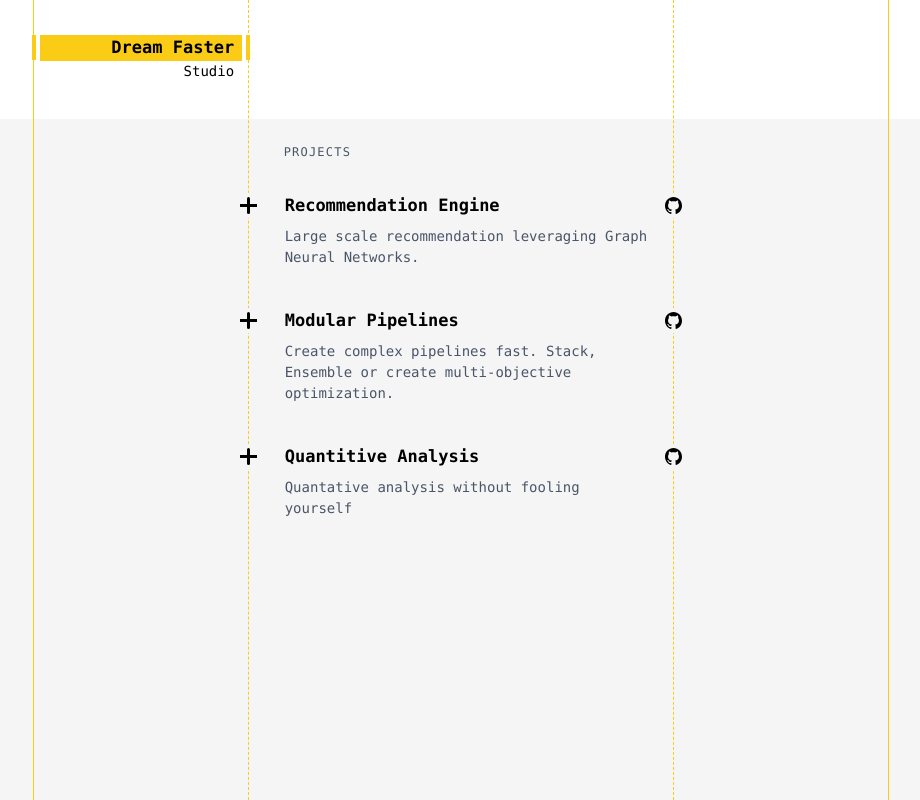
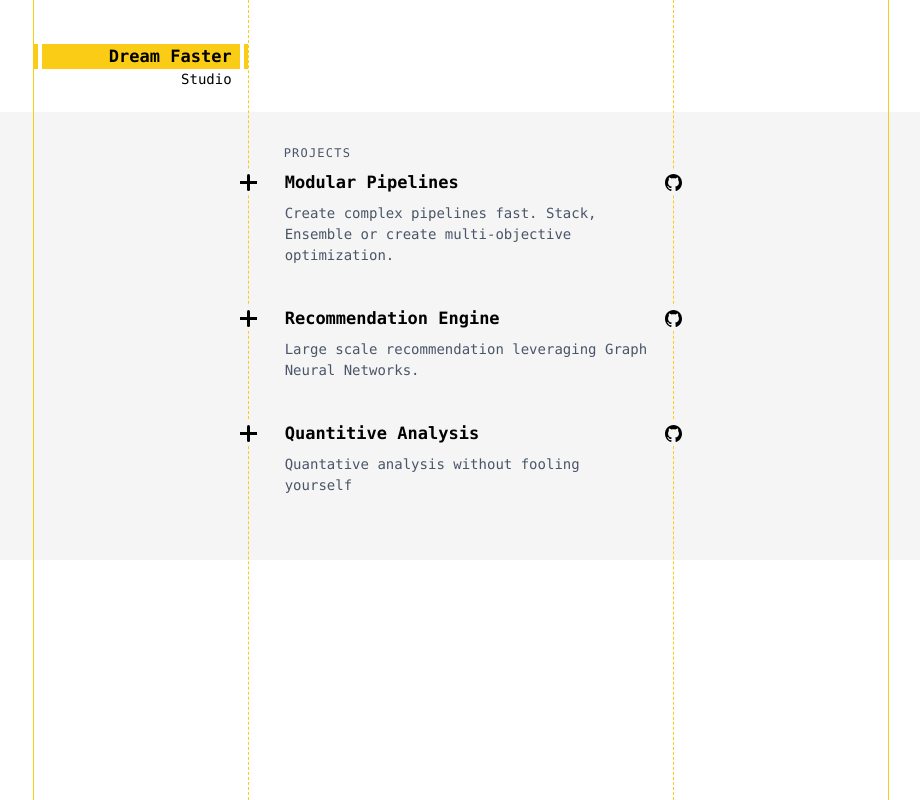
Before and after one commit to dream-faster/dream-faster-landing, a Next.js app: page / in a window 1280 px wide. Shown: the whole page, without its empty margins (179-1099 px from the left). Built offline with nearby package versions, Linux system fonts and the light colour scheme.

Commit message:
feat: Refractored & made better post pages.

```diff
--- a/package.json
+++ b/package.json
@@ -25,7 +25,8 @@
     "react": "^18.2.0",
     "react-dom": "^18.2.0",
     "remark": "^14.0.2",
-    "remark-html": "^15.0.1"
+    "remark-html": "^15.0.1",
+    "@tailwindcss/typography": "^0.5.7"
   },
   "devDependencies": {
     "@commitlint/cli": "^17.1.2",
--- a/src/components/Background.tsx
+++ b/src/components/Background.tsx
@@ -1,5 +1,16 @@
-const Background = () => (
-  <div className="pointer-events-none absolute inset-y-0 left-0 grid h-screen w-screen grid-cols-1 place-items-center p-5 md:grid-cols-6 md:p-0">
+const Background = ({ wide }: { wide: boolean }) =>
+  wide ? (
+    <div className="pointer-events-none absolute inset-y-0 left-0 grid h-screen w-screen grid-cols-1 place-items-center p-5 pt-0 md:grid-cols-8 md:p-0">
+      <div className="hidden h-screen w-full border-r border-dashed border-yellow-400 opacity-100 md:block md:border-solid" />
+      <div className="hidden h-screen w-full md:block" />
+      {/* <div className="hidden h-screen w-full md:block" /> */}
+      <div className="h-screen w-full border-x border-solid border-yellow-400 opacity-100 md:col-span-4 md:border-dashed" />
+      <div className="hidden h-screen w-full md:block" />
+      {/* <div className="hidden h-screen w-full md:block" /> */}
+      <div className="hidden h-screen w-full border-l border-dashed border-yellow-400 opacity-100 md:block md:border-solid" />
+    </div>
+  ) : (
+    <div className="pointer-events-none absolute inset-y-0 left-0 grid h-screen w-screen grid-cols-1 place-items-center p-5 pt-0 md:grid-cols-6 md:p-0">
       <div className="hidden h-screen w-full border-r border-dashed border-yellow-400 opacity-100 md:block md:border-solid" />
       <div className="hidden h-screen w-full md:block" />
       <div className="h-screen w-full border-x border-solid border-yellow-400 opacity-100 md:col-span-2 md:border-dashed" />
@@ -7,5 +18,4 @@ const Background = () => (
       <div className="hidden h-screen w-full border-l border-dashed border-yellow-400 opacity-100 md:block md:border-solid" />
     </div>
   );
-
 export default Background;
--- /dev/null
+++ b/src/components/Menu.tsx
@@ -0,0 +1,32 @@
+import Link from 'next/link';
+
+const Menu = ({ wide }: { wide: boolean }) => (
+  <div
+    className={`left-0 z-20 grid h-28 w-screen grid-cols-1 place-items-center  p-5  md:p-0 ${
+      wide ? 'md:grid-cols-8' : 'md:grid-cols-6'
+    }`}
+  >
+    <div />
+    <Link
+      href="/"
+      className="flex h-[calc(1rem+9px)] w-[calc(100%+5px)] items-center justify-center"
+    >
+      <button className="flex h-[calc(1rem+9px)] w-full items-start justify-start">
+        <div className="h-full w-1 flex-none bg-yellow-400 " />
+        <div className="mx-1  flex w-full flex-col items-start md:items-end">
+          <div className="flex w-full items-center justify-start bg-yellow-400 px-2 md:justify-end">
+            <h1 className="self-end whitespace-nowrap  text-right font-mono text-[calc(1rem+1px)] font-black text-black">
+              Dream Faster
+            </h1>
+          </div>
+          <h2 className="whitespace-nowrap px-2 text-right font-mono text-sm text-black  md:self-end">
+            Studio
+          </h2>
+        </div>
+        <div className="h-[calc(1rem+9px)] w-1 flex-none bg-yellow-400" />
+      </button>
+    </Link>
+  </div>
+);
+
+export default Menu;
--- a/src/pages/index.tsx
+++ b/src/pages/index.tsx
@@ -1,31 +1,8 @@
-import Background from '@/components/Background';
 import { Meta } from '@/layouts/Meta';
 import { getSortedPostsData } from '@/lib/posts';
 import { Main } from '@/templates/Main';
 
 import OneSection from './post_index';
-
-const Menu = () => (
-  <div className="   left-0 grid h-28  w-screen grid-cols-1 place-items-center   md:grid-cols-6 md:p-0">
-    <div />
-    <div className="flex h-[calc(1rem+9px)] w-[calc(100%+5px)] items-center justify-center">
-      <div className="flex h-full w-full items-start justify-start">
-        <div className="h-full w-1 flex-none bg-yellow-400 " />
-        <div className="mx-1  flex w-full flex-col ">
-          <div className="flex w-full items-center justify-end bg-yellow-400 px-2">
-            <h1 className="self-end whitespace-nowrap  text-right font-mono text-[calc(1rem+1px)] font-black text-black">
-              Dream Faster
-            </h1>
-          </div>
-          <h2 className="self-end whitespace-nowrap pr-2 text-right font-mono text-sm  text-black">
-            Studio
-          </h2>
-        </div>
-        <div className="h-full w-1 flex-none bg-yellow-400" />
-      </div>
-    </div>
-  </div>
-);
 
 export default function Index({
   allPostsData,
@@ -43,11 +20,9 @@ export default function Index({
         />
       }
     >
-      <div className="absolute inset-y-0 left-0 flex h-screen w-screen flex-col  ">
-        <Background />
-        <Menu />
-        <OneSection allPostsData={allPostsData} />
-      </div>
+      {/* <div className="flex h-screen w-screen flex-col  "> */}
+      <OneSection allPostsData={allPostsData} />
+      {/* </div> */}
     </Main>
   );
 }
--- a/src/pages/post_index.tsx
+++ b/src/pages/post_index.tsx
@@ -3,7 +3,7 @@ import ProjectButton from '@/components/ProjectButton';
 const OneSection = ({ allPostsData }) => (
   // <div className="flex h-full w-screen flex-col justify-center md:w-2/6">
 
-  <div className="mt-6 flex h-full flex-col items-center justify-start bg-neutral-100">
+  <div className="flex h-full flex-col items-center justify-start bg-neutral-100 py-8">
     <p className="flex w-full justify-start pl-9 font-mono text-xs tracking-widest md:w-2/6">
       {' '}
       PROJECTS{' '}
--- a/src/pages/posts/[id].js
+++ b/src/pages/posts/[id].js
@@ -9,14 +9,15 @@ import { Main } from '../../templates/Main.tsx';
 
 export default function Post({ postData }) {
   return (
-    <Main>
-      {postData.title}
-      <br />
-      {postData.id}
-      <br />
-      {postData.date}
-      <br />
-      <div dangerouslySetInnerHTML={{ __html: postData.contentHtml }} />
+    <Main wide={true}>
+      <div className="grid h-screen w-screen grid-cols-1 place-items-start p-5 pt-0 md:grid-cols-8 md:p-0">
+        <div />
+        <article className="prose prose-zinc dark:prose-invert w-full"></article>
+        <article className="prose prose-zinc dark:prose-invert w-full md:col-span-4 p-4">
+          <h3> {postData.title} </h3>
+          <div dangerouslySetInnerHTML={{ __html: postData.contentHtml }} />
+        </article>
+      </div>
     </Main>
   );
 }
--- a/src/posts/modular-pipelines.md
+++ b/src/posts/modular-pipelines.md
@@ -1,13 +1,12 @@
 ---
 title: "Modular Pipelines"
-date: "2020-01-01"
+date: "2022-09-10"
 github_link: "https://github.com/applied-exploration/modular-pipelines"
 description: "Create complex pipelines fast. Stack, Ensemble or create multi-objective optimization."
 ---
 
-Next.js has two forms of pre-rendering: **Static Generation** and **Server-side Rendering**. The difference is in **when** it generates the HTML for a page.
+Modular Pipelines is a lightweight and extensible library to create complex multi-model and multi-modal pipelines.
 
-- **Static Generation** is the pre-rendering method that generates the HTML at **build time**. The pre-rendered HTML is then _reused_ on each request.
-- **Server-side Rendering** is the pre-rendering method that generates the HTML on **each request**.
+**Ensemble Learning** → Ensemble learning is a general meta approach to machine learning that seeks better predictive performance by combining the predictions from multiple models. See more on wikipedia Wiki - Ensemble Learning or A Gentle Introduction to Ensemble Learning Algorithms
 
-Importantly, Next.js lets you **choose** which pre-rendering form to use for each page. You can create a "hybrid" Next.js app by using Static Generation for most pages and using Server-side Rendering for others.
+**Meta Learning** → in machine learning refers to learning algorithms that learn from other learning algorithms. Most commonly, this means the use of machine learning algorithms that learn how to best combine the predictions from other machine learning algorithms in the field of ensemble learning. Meta Modelling and What Is Meta-Learning in Machine Learning?
--- a/src/templates/Main.tsx
+++ b/src/templates/Main.tsx
@@ -1,4 +1,7 @@
 import type { ReactNode } from 'react';
+
+import Background from '@/components/Background';
+import Menu from '@/components/Menu';
 
 type IMainProps = {
   meta: ReactNode;
@@ -6,47 +9,11 @@ type IMainProps = {
 };
 
 const Main = (props: IMainProps) => (
-  <div className="w-full px-1 text-gray-700 antialiased">
+  <div className="w-full text-gray-700 antialiased">
     {props.meta}
-
-    <div className="mx-auto max-w-screen-md">
-      {/* <div className="border-b border-gray-300">
-        <div className="pt-16 pb-8">
-          <div className="text-3xl font-bold text-gray-900">
-            {AppConfig.title}
-          </div>
-          <div className="text-xl">{AppConfig.description}</div>
-        </div>
-        <div>
-          <ul className="flex flex-wrap text-xl">
-            <li className="mr-6">
-              <Link href="/">
-                <a className="border-none text-gray-700 hover:text-gray-900">
-                  Home
-                </a>
-              </Link>
-            </li>
-            <li className="mr-6">
-              <Link href="/about/">
-                <a className="border-none text-gray-700 hover:text-gray-900">
-                  About
-                </a>
-              </Link>
-            </li>
-            <li className="mr-6">
-              <a
-                className="border-none text-gray-700 hover:text-gray-900"
-                href="https://github.com/ixartz/Next-js-Boilerplate"
-              >
-                GitHub
-              </a>
-            </li>
-          </ul>
-        </div>
-      </div> */}
-
-      <div className="content py-5 text-xl">{props.children}</div>
-    </div>
+    <Menu wide={props.wide} />
+    {props.children}
+    <Background wide={props.wide} />
   </div>
 );
 
--- a/tailwind.config.js
+++ b/tailwind.config.js
@@ -44,5 +44,8 @@ module.exports = {
       },
     },
   },
-  plugins: [],
+  plugins: [
+    require('@tailwindcss/typography'),
+    // ...
+  ],
 };
```
Also changed, not shown: src/components/Logo.tsx (added), 1 other file (tests, documents, lock files or other folders). Lines whose indentation alone changed are shown as unchanged.
